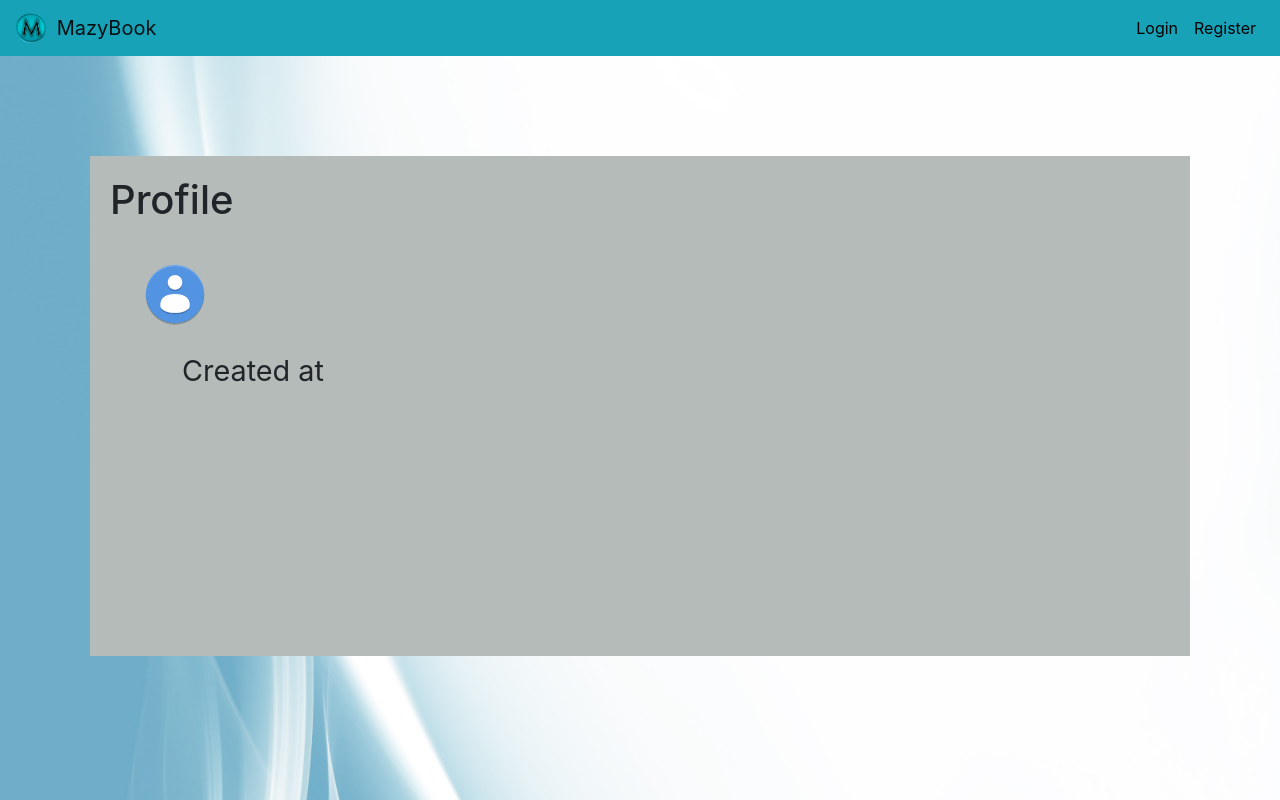
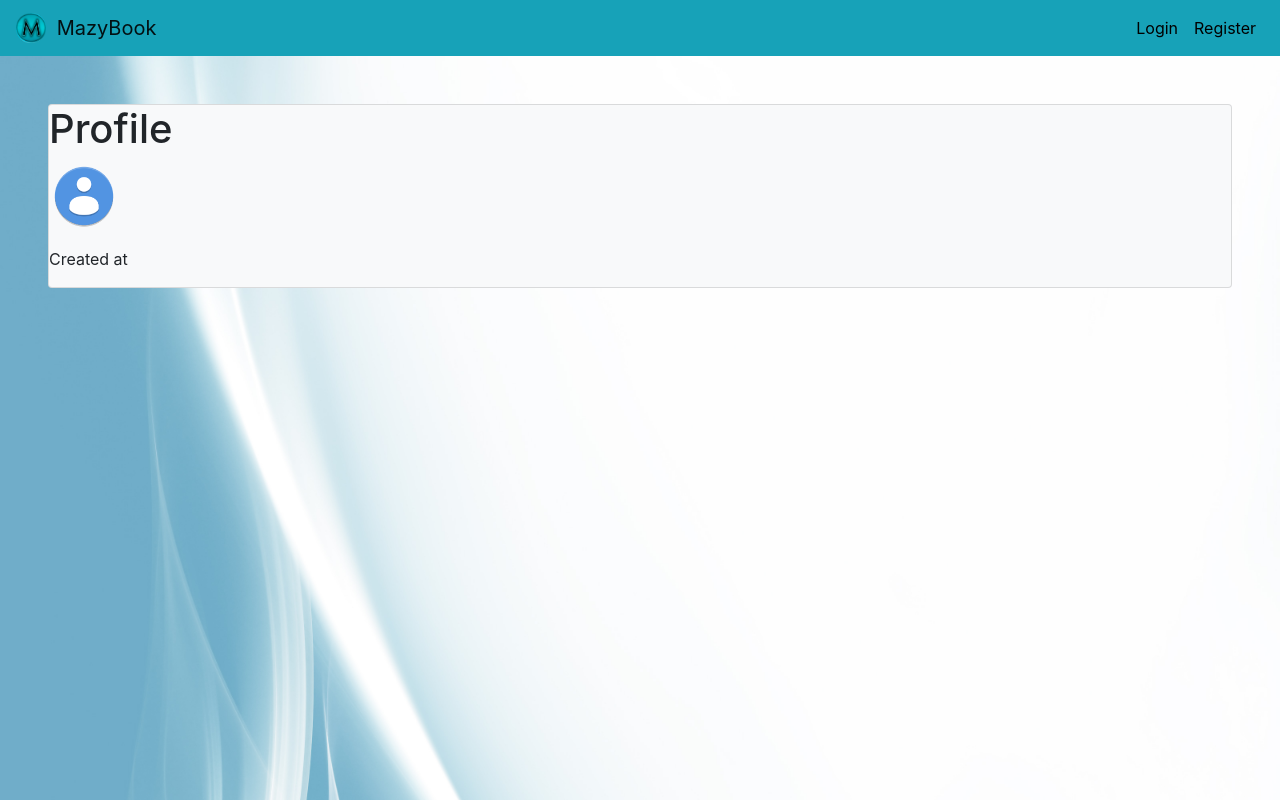
Before and after one commit to Muzyar-rad/mazybook, a React (Create React App) app in the folder frontEnd/: page /profile in a window 1280 px wide. Built offline with nearby package versions, Linux system fonts and the light colour scheme; no server answers.

Commit message:
changing the profile

```diff
--- a/frontEnd/src/components/profile.jsx
+++ b/frontEnd/src/components/profile.jsx
@@ -4,7 +4,7 @@ import Avatar from "../media/avatar.png";
 import moment from "moment";
 import { getCurrentUser, logout } from "./../services/authService";
 import { getUser } from "./../services/registerUser";
-import "../css/profile.css";
+// import "../css/profile.css";
 
 class Profile extends Component {
   state = { user: {} };
@@ -36,19 +36,21 @@ class Profile extends Component {
   render() {
     const { user } = this.state;
     return (
-      <div className="profile">
-        <div className="flexRow1">
-          <h1>Profile</h1>
-          {/* <i className="fa fa-trash delete" onClick={this.deleteUser}></i> */}
+      <div className="card bg-light mt-5 mx-5 vh-50">
+        <div className="row-fluid">
+          <div className="">
+            <h1>Profile</h1>
+            {/* <i className="fa fa-trash delete" onClick={this.deleteUser}></i> */}
+          </div>
+          <div className="">
+            <img alt="Profile pic" src={Avatar} width="70" height="70" />
+            <div className="">
+              <p className="">{user.name}</p>
+              <p className="">{user.email}</p>
+            </div>
+          </div>
+          <p className="">Created at {user.createdat}</p>
         </div>
-        <div className="flexRow2">
-          <img alt="Profile pic" src={Avatar} width="70" height="70" />
-          <div className="flexColumn">
-            <p className="name">{user.name}</p>
-            <p className="email">{user.email}</p>
-          </div>
-        </div>
-        <p className="createdat">Created at {user.createdat}</p>
       </div>
     );
   }
--- a/frontEnd/src/css/profile.css
+++ b/frontEnd/src/css/profile.css
@@ -52,7 +52,7 @@ div.profile > p.createdat {
   padding: 20px 2px 2px 92px;
 }
 
-@media only screen and (max-width: 400px) {
+/* @media only screen and (max-width: 400px) {
   div.profile {
     background-color: #b4bbb8;
     display: flex;
@@ -88,4 +88,4 @@ div.profile > p.createdat {
     font-size: 130%;
     padding: 20px 2px 2px 40px;
   }
-}
+} */
--- a/frontEnd/src/index.js
+++ b/frontEnd/src/index.js
@@ -6,6 +6,7 @@ import App from "./App";
 import "./index.css";
 import "font-awesome/css/font-awesome.css";
 import "bootstrap/dist/css/bootstrap.css";
+import "bootstrap/dist/js/bootstrap.bundle.min";
 
 ReactDOM.render(
   <BrowserRouter>
--- a/package.json
+++ b/package.json
@@ -19,10 +19,12 @@
     "cors": "^2.8.5",
     "express": "^4.17.1",
     "joi": "^14.3.1",
+    "jquery": "^3.5.1",
     "jsonwebtoken": "^8.5.1",
     "lodash": "^4.17.15",
     "multer": "^1.4.2",
-    "pg": "^7.18.1"
+    "pg": "^7.18.1",
+    "react-bootstrap": "^1.0.1"
   },
   "devDependencies": {
     "npm-run-all": "^4.1.5"
```
Also changed, not shown: 1 other file (tests, documents, lock files or other folders).
